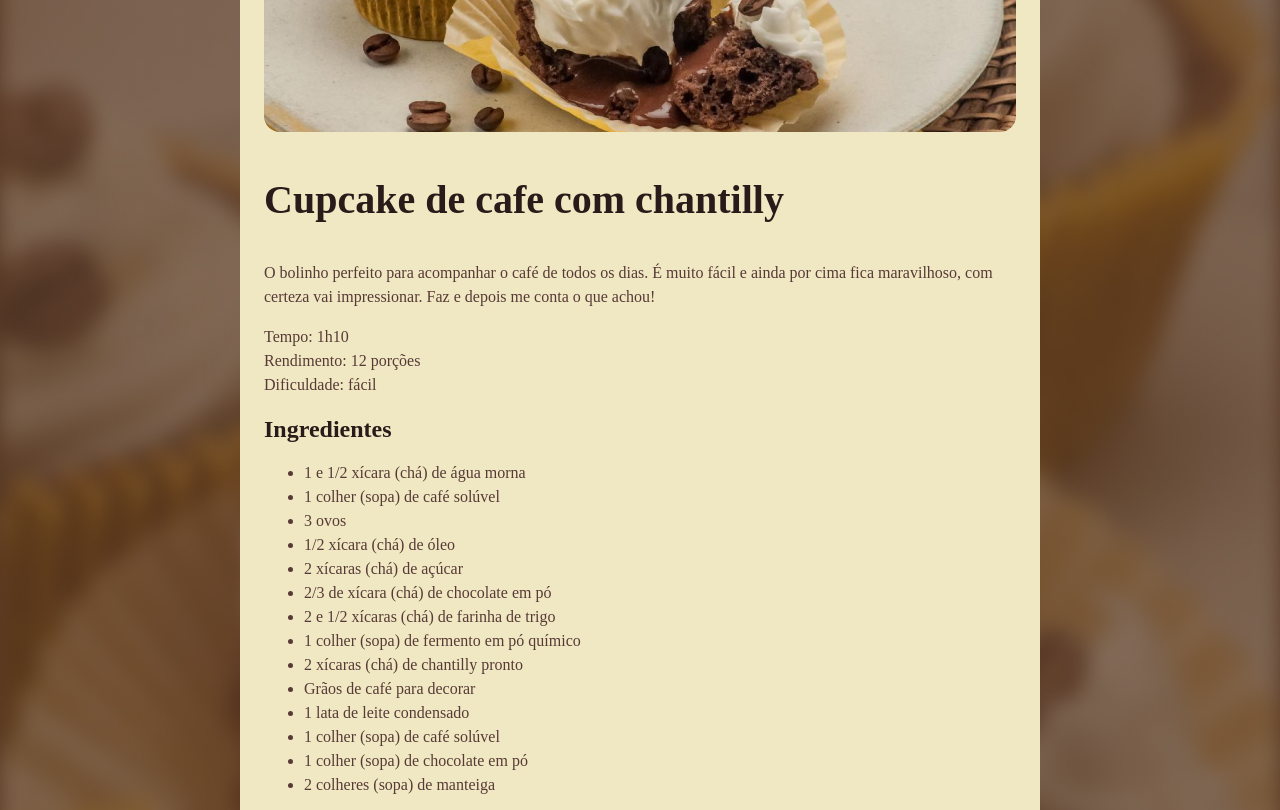
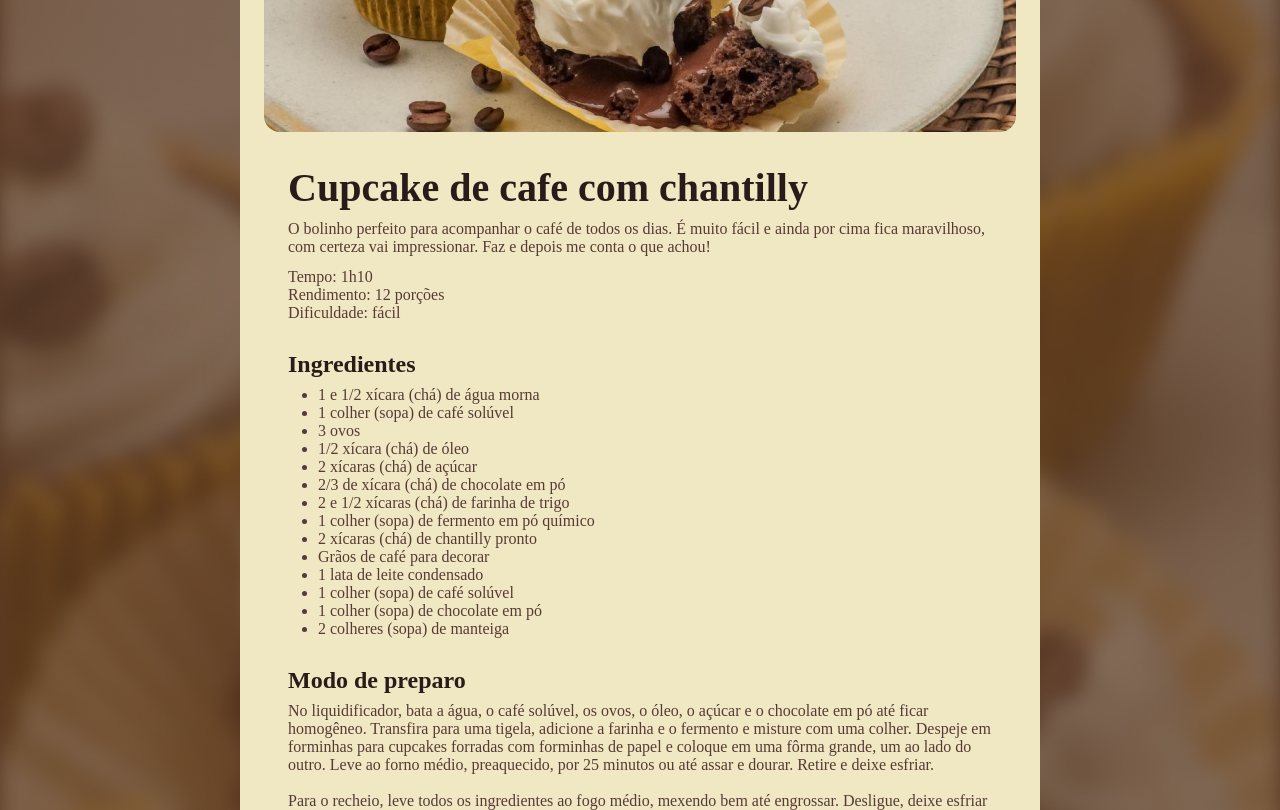
Before and after one commit to kanashirob/pagina-de-receita, a plain HTML site: page index.html in a window 1280 px wide. Shown: the part 340-1150 px from the top of the page. Drawn offline with Linux system fonts and the light colour scheme; a web font is replaced by a local one.

Commit message:
personaliza espacos

```diff
--- a/style.css
+++ b/style.css
@@ -1,6 +1,10 @@
+*{
+    margin: 0;
+    padding: 0;
+}
+
 :root{
     font-family: "Alice", serif;
-    line-height: 150%;
     color: #573a37
 }
 body{
@@ -21,13 +25,32 @@ img{
     border-radius: 16px;
 }
 
+main{
+    padding: 24px;
+}
+
 h1{
     line-height: 140%;
     font-size: 40px;
-    color: #291b1a
+    color: #291b1a;
+    margin-bottom: 4px;
+}
+
+#about p + p {
+    margin-top: 12px;
+}
+
+section + section{
+    margin-top: 24px;
 }
 
 h2{
     font-size: 24px;
-    color: #291b1a
+    color: #291b1a;
+    margin-bottom: 4px;
+    line-height: 150%;
 }
+
+ul{
+    margin-left: 30px;
+}
```
